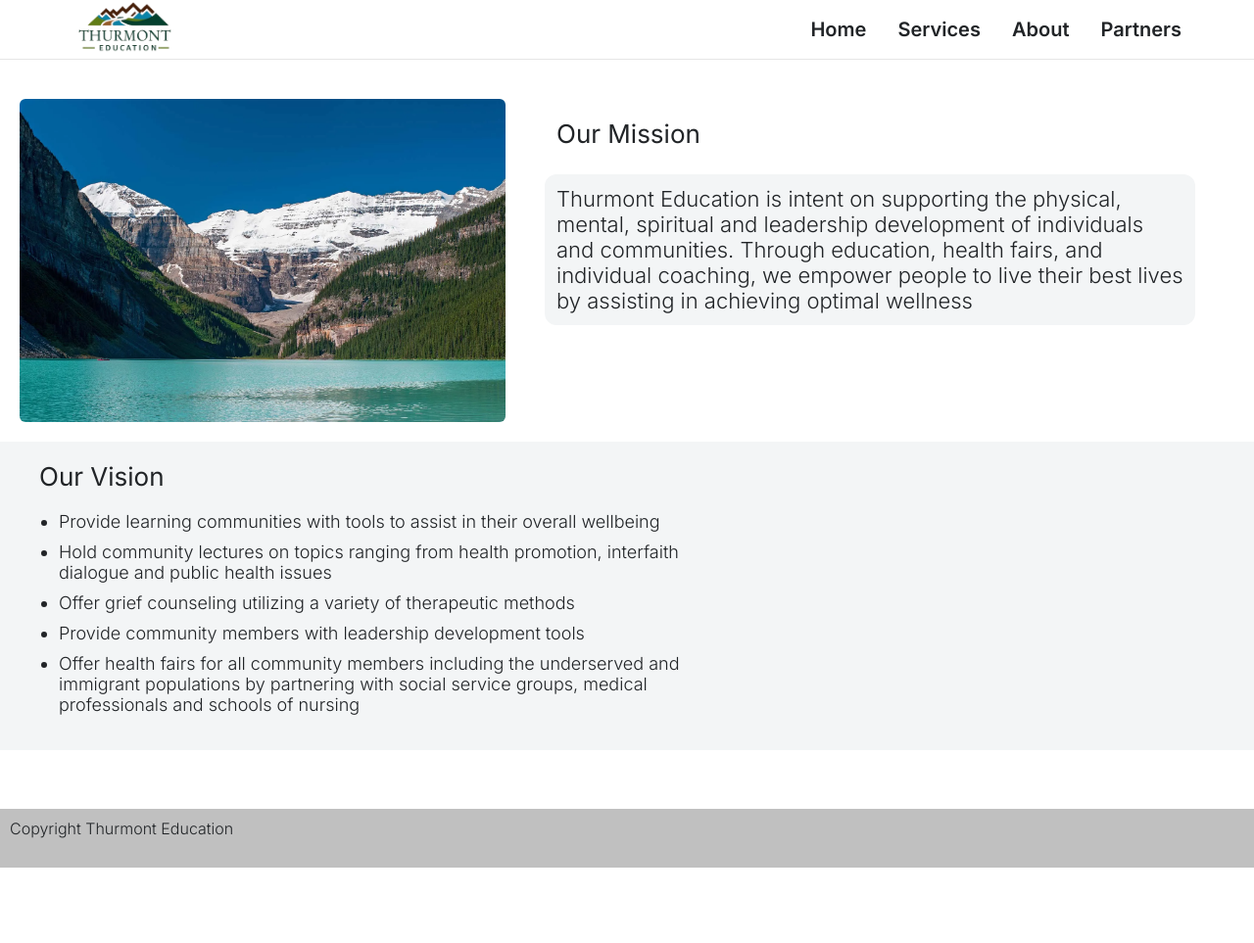
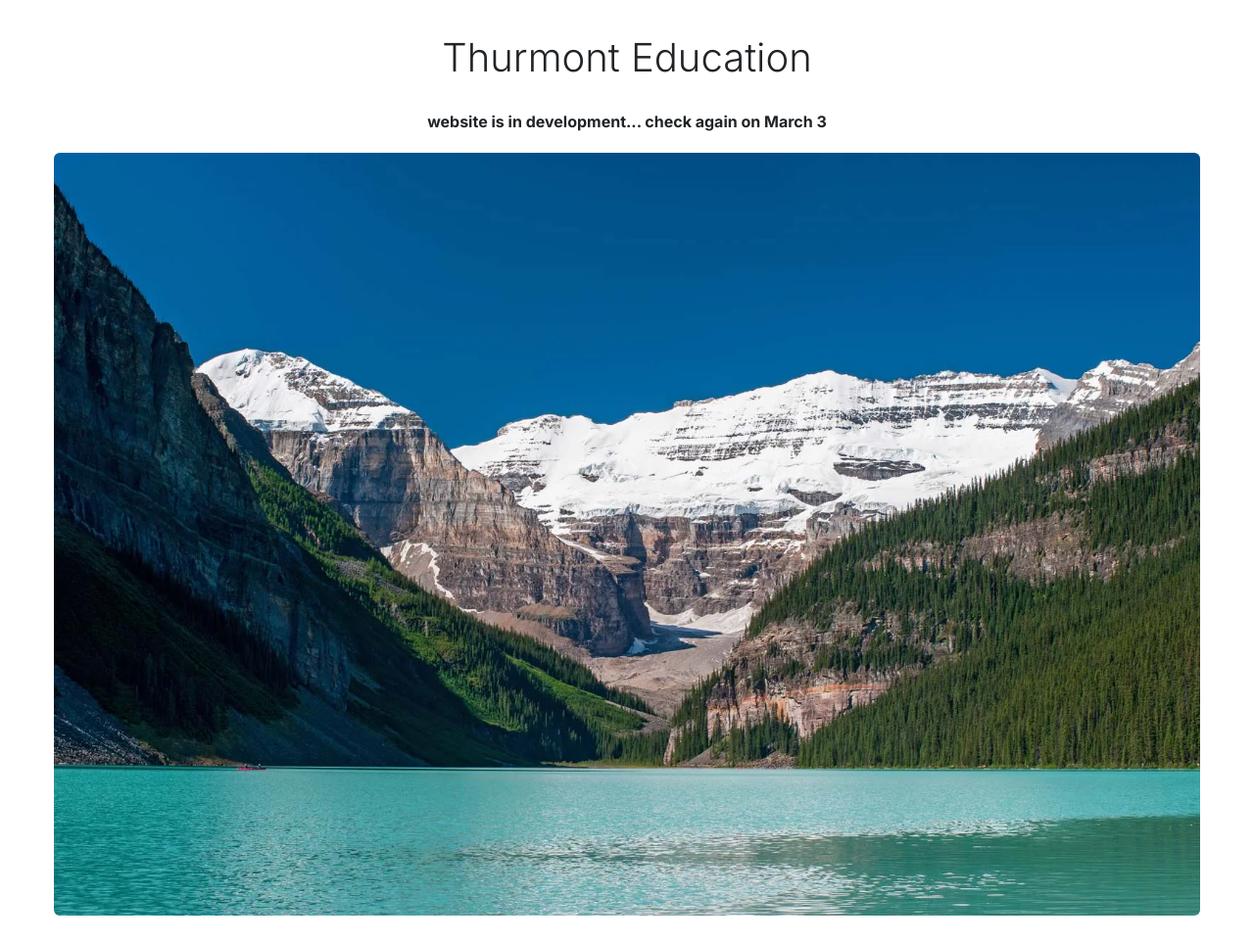
Before and after one commit to ncalderon16/thurmont, a Jekyll site: the page built from pages/development.html, in a window 1280 px wide. Shown: the whole page at 98% size. Built offline with Jekyll 4.4.1, drawn with Linux system fonts in a browser that asks for light colours; nearby versions of some CDN libraries; before the commit the page ends 900 px from its top, so only the background shows below that.

Commit message:
add in development page ahead of website launch

```diff
--- a/assets/css/common.css
+++ b/assets/css/common.css
@@ -107,3 +107,13 @@ a {
         }
     }
 }
+
+.development-page-wrapper {
+    padding: 24px;
+    text-align: center;
+
+    #banff-image {
+        width: 95%;
+        border-radius: 6px;
+    }
+}
--- /dev/null
+++ b/pages/development.html
@@ -0,0 +1,28 @@
+---
+permalink: /
+---
+
+<!DOCTYPE html>
+<html lang="en">
+  <head>
+      <meta charset="UTF-8">
+      <meta name="viewport" content="width=device-width, initial-scale=1.0">
+
+      <link rel="stylesheet" href="../assets/css/common.css">
+
+      <link rel="preconnect" href="https://fonts.googleapis.com">
+      <link rel="preconnect" href="https://fonts.gstatic.com" crossorigin>
+      <link href="https://fonts.googleapis.com/css2?family=Inter:ital,opsz,wght@0,14..32,100..900;1,14..32,100..900&display=swap" rel="stylesheet">
+
+      <title>Thurmont Education</title>
+  </head>
+
+  <body>
+    <div class="development-page-wrapper">
+        <h1>Thurmont Education</h1>
+        <h4> website is in development... check again on March 3 </h4>
+
+        <img src="../image/banff-national-park.jpg" alt="Banff National Park" id="banff-image">
+    </div>
+  </body>
+</html>
--- a/pages/home.html
+++ b/pages/home.html
@@ -1,7 +1,6 @@
 ---
 layout: layout
 title: Home
-permalink: /
 ---
 
 <div class="section-one">
```
